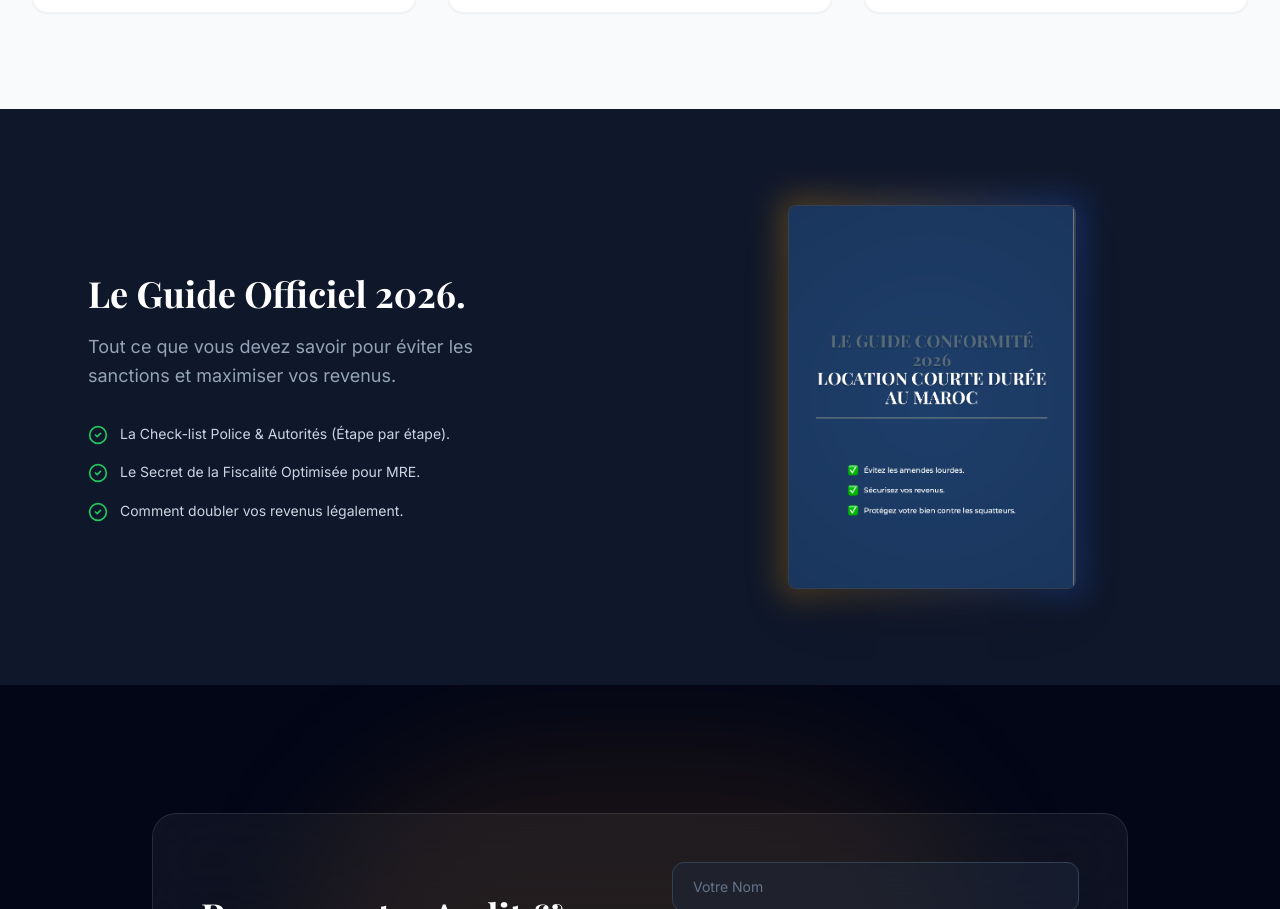
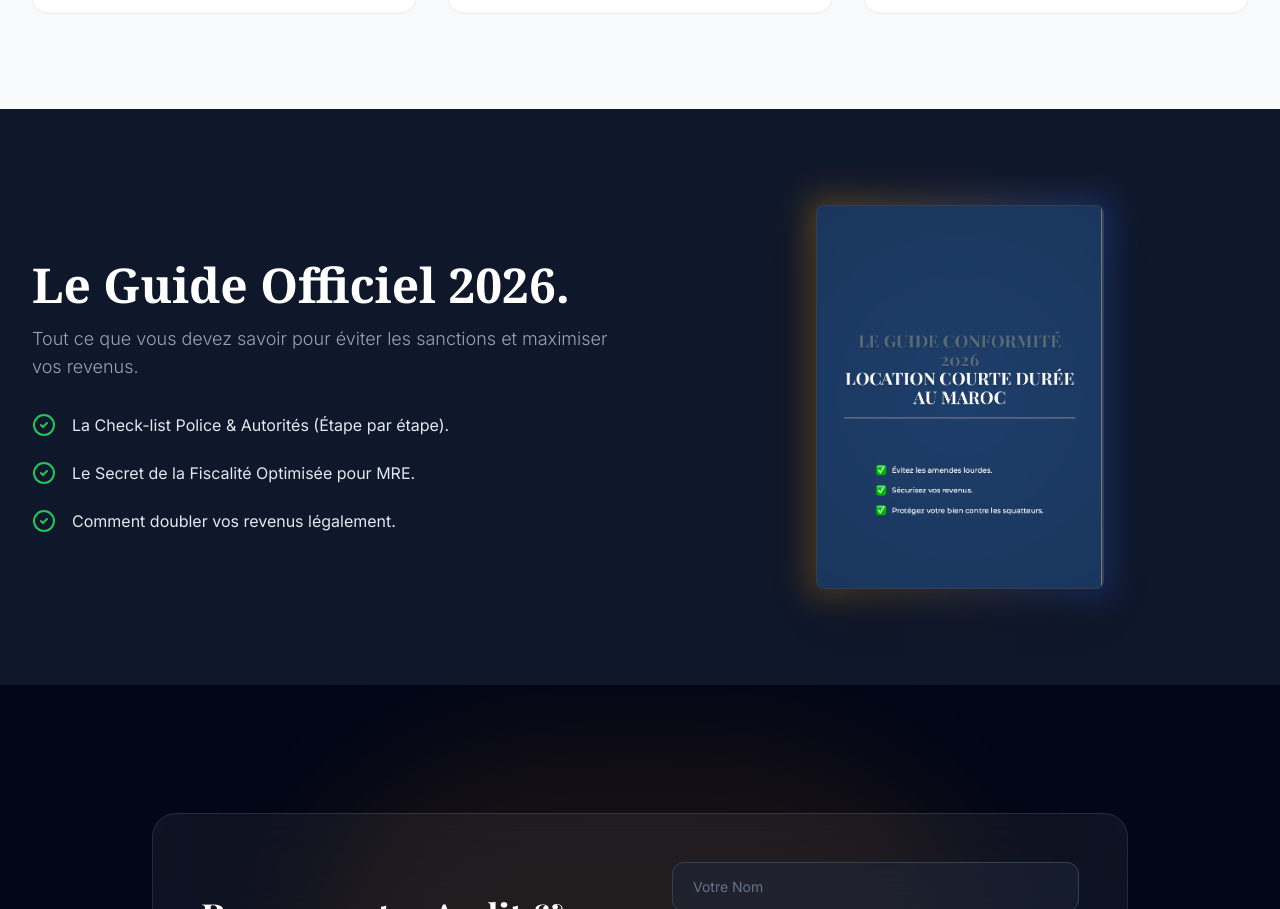
Before and after one commit to Valk15/greatimmob-landing, a Next.js app: page / in a window 1280 px wide. Shown: the part 1269-2178 px from the top of the page. Built offline with nearby package versions, Linux system fonts and the light colour scheme; a web font is replaced by a local one.

Commit message:
Fix: overwrite FearSection and SolutionSection with clean TS-safe versions

```diff
--- a/src/components/SolutionSection.tsx
+++ b/src/components/SolutionSection.tsx
@@ -1,90 +1,54 @@
-"use client";
+'use client';
 
-import { motion } from "framer-motion";
-import { CheckCircle2 } from "lucide-react";
+import { motion } from 'framer-motion';
+import { CheckCircle2 } from 'lucide-react';
 
-/* ── Data ─────────────────────────────────────────────── */
+const SolutionSection = () => {
+    return (
+        <section className="w-full bg-slate-900 py-24">
+            <div className="max-w-7xl mx-auto px-6 lg:px-8">
+                <div className="grid grid-cols-1 lg:grid-cols-2 gap-16 items-center">
 
-const checklist = [
-    "La Check-list Police & Autorités (Étape par étape).",
-    "Le Secret de la Fiscalité Optimisée pour MRE.",
-    "Comment doubler vos revenus légalement.",
-];
+                    {/* Left Column: Text */}
+                    <motion.div
+                        initial={{ opacity: 0, x: -50 }}
+                        whileInView={{ opacity: 1, x: 0 }}
+                        viewport={{ once: true }}
+                        className="space-y-8"
+                    >
+                        <div className="space-y-4">
+                            <h2 className="text-4xl md:text-5xl font-bold text-white font-serif">
+                                Le Guide Officiel 2026.
+                            </h2>
+                            <p className="text-lg text-slate-400 font-light">
+                                Tout ce que vous devez savoir pour éviter les sanctions et maximiser vos revenus.
+                            </p>
+                        </div>
 
-/* ── Animation variants ───────────────────────────────── */
+                        <ul className="space-y-6">
+                            <li className="flex items-center gap-4">
+                                <CheckCircle2 className="w-6 h-6 text-green-500 flex-shrink-0" />
+                                <span className="text-slate-200">La Check-list Police & Autorités (Étape par étape).</span>
+                            </li>
+                            <li className="flex items-center gap-4">
+                                <CheckCircle2 className="w-6 h-6 text-green-500 flex-shrink-0" />
+                                <span className="text-slate-200">Le Secret de la Fiscalité Optimisée pour MRE.</span>
+                            </li>
+                            <li className="flex items-center gap-4">
+                                <CheckCircle2 className="w-6 h-6 text-green-500 flex-shrink-0" />
+                                <span className="text-slate-200">Comment doubler vos revenus légalement.</span>
+                            </li>
+                        </ul>
+                    </motion.div>
 
-const fadeUp = {
-    hidden: { opacity: 0, y: 24 },
-    visible: (i: number) => ({
-        opacity: 1,
-        y: 0,
-        transition: { delay: 0.15 * i, duration: 0.6, ease: "easeOut" as const },
-    }),
-};
-
-/* ── Component ────────────────────────────────────────── */
-
-export default function SolutionSection() {
-    return (
-        <section className="bg-slate-900 py-24">
-            <div className="mx-auto grid max-w-6xl items-center gap-16 px-6 lg:grid-cols-2">
-                {/* ── Left Column: Pitch ──────────────────── */}
-                <motion.div
-                    initial="hidden"
-                    whileInView="visible"
-                    viewport={{ once: true, margin: "-80px" }}
-                >
-                    <motion.h2
-                        variants={fadeUp}
-                        custom={0}
-                        className="font-heading text-4xl font-bold leading-tight text-white"
-                    >
-                        Le Guide Officiel 2026.
-                    </motion.h2>
-
-                    <motion.p
-                        variants={fadeUp}
-                        custom={1}
-                        className="mt-4 max-w-md text-lg leading-relaxed text-slate-400"
-                    >
-                        Tout ce que vous devez savoir pour éviter les sanctions et maximiser
-                        vos revenus.
-                    </motion.p>
-
-                    {/* Checklist */}
-                    <ul className="mt-8 space-y-4">
-                        {checklist.map((item, i) => (
-                            <motion.li
-                                key={i}
-                                variants={fadeUp}
-                                custom={i + 2}
-                                className="flex items-start gap-3"
-                            >
-                                <CheckCircle2 className="mt-0.5 h-5 w-5 flex-shrink-0 text-green-500" />
-                                <span className="text-sm leading-relaxed text-slate-300">
-                                    {item}
-                                </span>
-                            </motion.li>
-                        ))}
-                    </ul>
-                </motion.div>
-
-                {/* ── Right Column: Real Guide Cover ──────── */}
-                <motion.div
-                    initial={{ opacity: 0, scale: 0.92 }}
-                    whileInView={{ opacity: 1, scale: 1 }}
-                    viewport={{ once: true, margin: "-60px" }}
-                    transition={{ duration: 0.7, ease: "easeOut" }}
-                >
+                    {/* Right Column: Floating Image */}
                     <motion.div
                         className="relative w-72 aspect-[3/4] mx-auto md:mr-auto"
                         animate={{ y: [0, -15, 0] }}
                         transition={{ duration: 6, repeat: Infinity, ease: "easeInOut" }}
                     >
-                        {/* The Glow */}
-                        <div className="absolute -inset-2 bg-gradient-to-r from-amber-500 to-blue-600 rounded-lg blur-lg opacity-30" />
+                        <div className="absolute -inset-2 bg-gradient-to-r from-amber-500 to-blue-600 rounded-lg blur-lg opacity-30"></div>
 
-                        {/* The Image Container */}
                         <div className="relative w-full h-full rounded-lg overflow-hidden border border-white/10 shadow-2xl bg-slate-800">
                             {/* eslint-disable-next-line @next/next/no-img-element */}
                             <img
@@ -94,8 +58,11 @@ export default function SolutionSection() {
                             />
                         </div>
                     </motion.div>
-                </motion.div>
+
+                </div>
             </div>
         </section>
     );
-}
+};
+
+export default SolutionSection;
```
